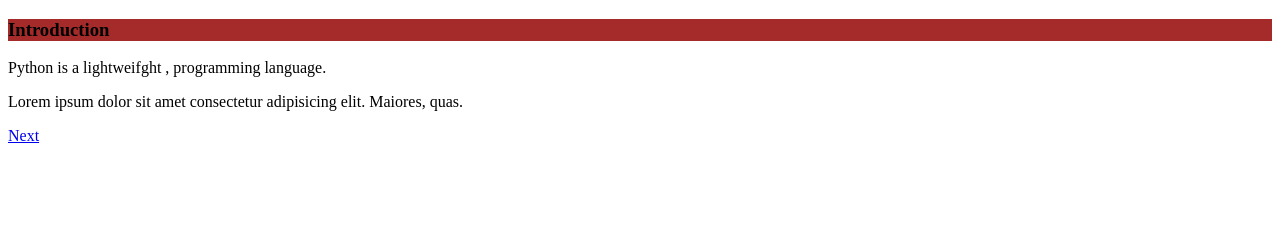
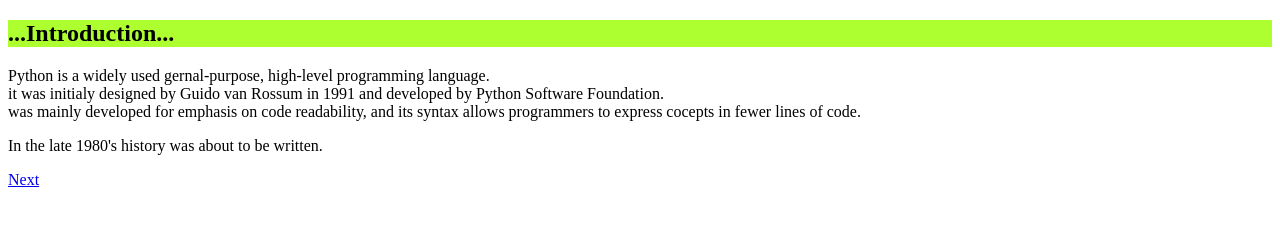
Before and after one commit to TriveniNishad/Python, a plain HTML site: page index.html in a window 1280 px wide. Drawn offline with Linux system fonts and the light colour scheme.

Commit message:
I change my page.

```diff
--- a/index.html
+++ b/index.html
@@ -6,9 +6,9 @@
     <title>Python Notes</title>
 </head>
 <body>
-    <h3 style="background-color: brown;">Introduction</h3>
-    <p>Python is a lightweifght , programming language.</p>
-    <p>Lorem ipsum dolor sit amet consectetur adipisicing elit. Maiores, quas.</p>
+    <h2 style="background-color: greenyellow;">...Introduction...</h2>
+    <p>Python is a widely used gernal-purpose, high-level programming language. <br> it was initialy designed by Guido van Rossum in 1991 and developed by Python Software Foundation. <br>  was mainly developed for emphasis on code readability, and its syntax allows programmers to express cocepts in fewer lines of code. </p>
+    <p>In the late 1980's history was about to be written.</p>
     <a href="./second.html">Next</a>
 </body>
 </html>
```
